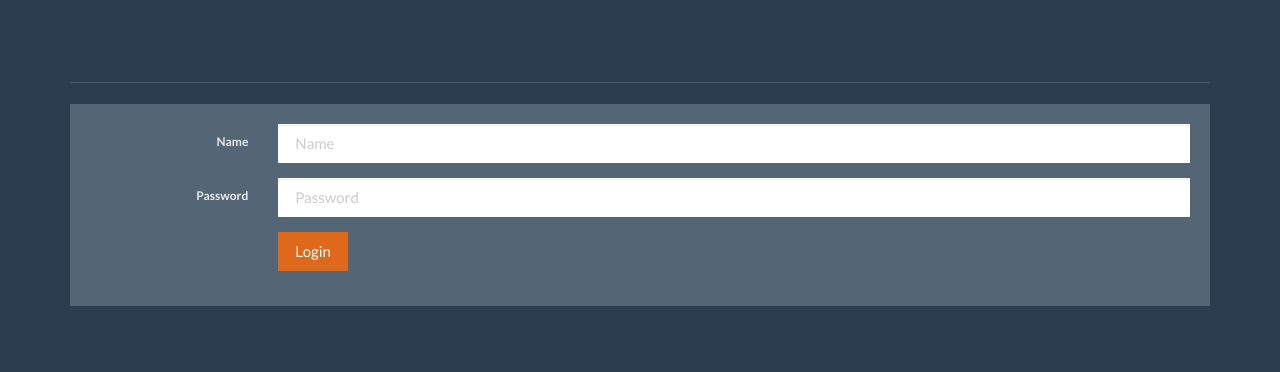
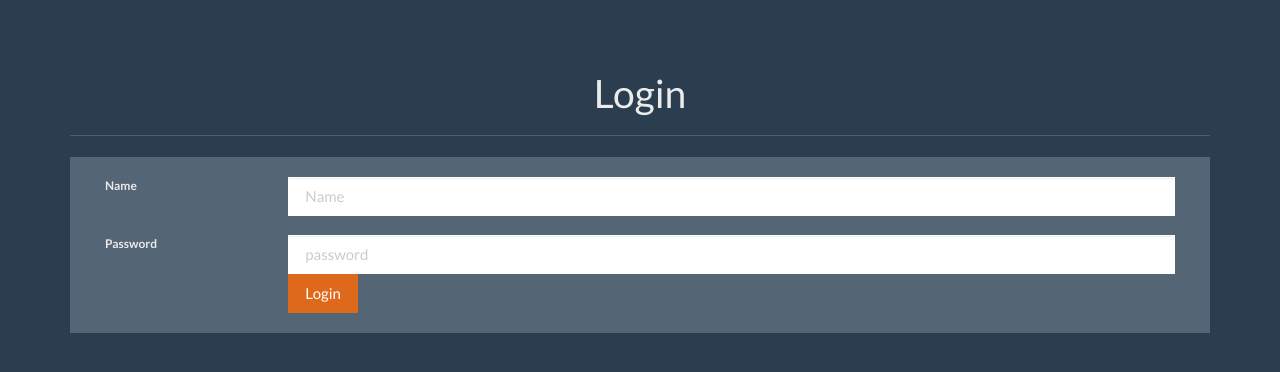
Before and after one commit to Morgan-Gicheha/Question-Answer-App, a Flask app: page /login in a window 1280 px wide. Shown: the part 40-412 px from the top of the page. Run offline with Flask 2, Linux system fonts and the light colour scheme; some libraries are stand-ins or nearby versions.

Commit message:
login functionality

```diff
--- a/app.py
+++ b/app.py
@@ -27,6 +27,7 @@
 
 # importing WTForms
 from form_wtf.registeration import Register_qa
+from form_wtf.login import Login
 
 
 @app.route("/register",methods=["POST","GET"])
@@ -49,9 +50,24 @@
 
     return render_template("register.html",form=form)
 
-@app.route("/login")
+@app.route("/login",methods=["POST","GET"])
 def login():
-    return render_template("login.html")
+    form = Login()
+    if form.validate_on_submit():
+        if request.method=="POST":
+            name = form.name.data
+            password = form.password.data
+            # searching for username
+            search_username= User_qa.query.filter_by(name=name).first()
+            if search_username:
+                password_check = User_qa.search_name_and_password(search_username.name,search_username.password)
+                return "login success"
+            else:
+                return "error login"
+
+
+
+    return render_template("login.html",form=form)
 
 @app.route("/")
 def home():
@@ -77,6 +93,10 @@
 def question():
     return render_template ("question.html")
 
+@app.route("/logout")
+def logout():
+    return "logge out"
+
 
 
 if __name__=="__main__":
--- /dev/null
+++ b/form_wtf/login.py
@@ -0,0 +1,8 @@
+from flask_wtf import FlaskForm
+from wtforms import StringField,PasswordField
+from wtforms.validators import InputRequired
+
+class Login(FlaskForm):
+    '''this is a wtfbased class for the login page'''
+    name = StringField("name",validators=[InputRequired(message="name is required for login")])
+    password = PasswordField("password",validators=[InputRequired(message="enter password")])
--- a/templates/login.html
+++ b/templates/login.html
@@ -3,12 +3,15 @@
 <div class="container theme-showcase" role="main">
 
   <div class="page-header">
+    <h1 style="text-align:center">Login</h1>
     {% if message %}
     <span>{{message}}</span>
 
-    <h1>	&emsp;&emsp;&emsp;&emsp;&emsp;&emsp;&emsp;&emsp;&emsp;&emsp;&emsp;&emsp;&emsp;Login</h1>
+
     {% endif %}
   </div>
+  <form action="/login" method="POST">
+    {{ form.csrf_token }}
     <div class="row">
       <div class="col-lg-12">
         <div class="well bs-component">
@@ -17,13 +20,29 @@
               <div class="form-group">
                 <label for="inputName" class="col-lg-2 control-label">Name</label>
                 <div class="col-lg-10">
-                  <input type="text" class="form-control" id="inputName" placeholder="Name">
+
+                  {{ form.name(class="form-control",placeholder="Name" ) }}
+                  {% for error in form.name.errors %}
+                  <ul>
+                      <li style="color:white;">
+                          {{error}}
+                      </li>
+                  </ul>
+                  {% endfor %}
                 </div>
-              </div>
+              </div><br><br>
               <div class="form-group">
                 <label for="inputPassword" class="col-lg-2 control-label">Password</label>
                 <div class="col-lg-10">
-                  <input type="password" class="form-control" id="inputPassword" placeholder="Password">
+
+                  {{ form.password(class="form-control",placeholder="password" ) }}
+                  {% for error in form.password.errors %}
+                  <ul>
+                      <li style="color:white;">
+                          {{error}}
+                      </li>
+                  </ul>
+                  {% endfor %}
                 </div>
               </div>
               <div class="form-group">
@@ -36,5 +55,6 @@
         </div>
       </div>
     </div>
+  </form>
   </div>
 {% endblock %}
```
Also changed, not shown: models/users_qa.py (+11 -0 lines), templates/register.html (+7 -0 lines).
